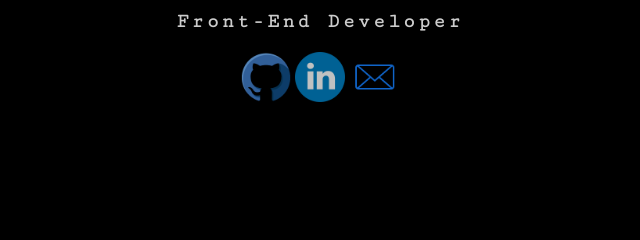
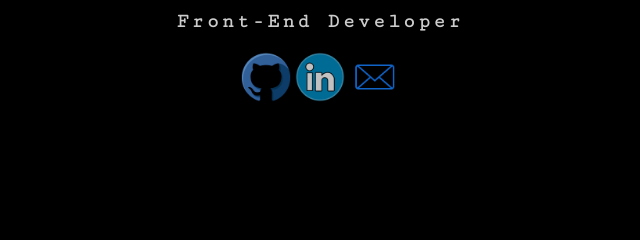
Before and after one commit to ShanClayton/ShanClayton.github.io, a plain HTML site: page portfolio/index.html in a window 1280 px wide. Shown: the part 289-529 px from the top of the page, 320-960 px from the left. Drawn offline with nearby package versions, Linux system fonts and the light colour scheme; a web font is replaced by a local one.

Commit message:
fixing image issue

```diff
--- a/portfolio/index.html
+++ b/portfolio/index.html
@@ -77,7 +77,7 @@
                           <img class="social-link-img" src="assets/img/github2.png" alt="Github"/></a>
                           <a href="mailto:ShanaunClayton@gmail.com">
                             <a href="https://www.linkedin.com/in/shanclayton/">
-                            <img class="social-link-img" src="assets/img/linkedin.png" alt="LinkedIn" /></a>
+                            <img class="social-link-img" src="assets/img/linkedin2.png" alt="LinkedIn" /></a>
                           <img class="social-link-img" src="assets/img/envelope.png" />
                           </a>
                         </div>
```
